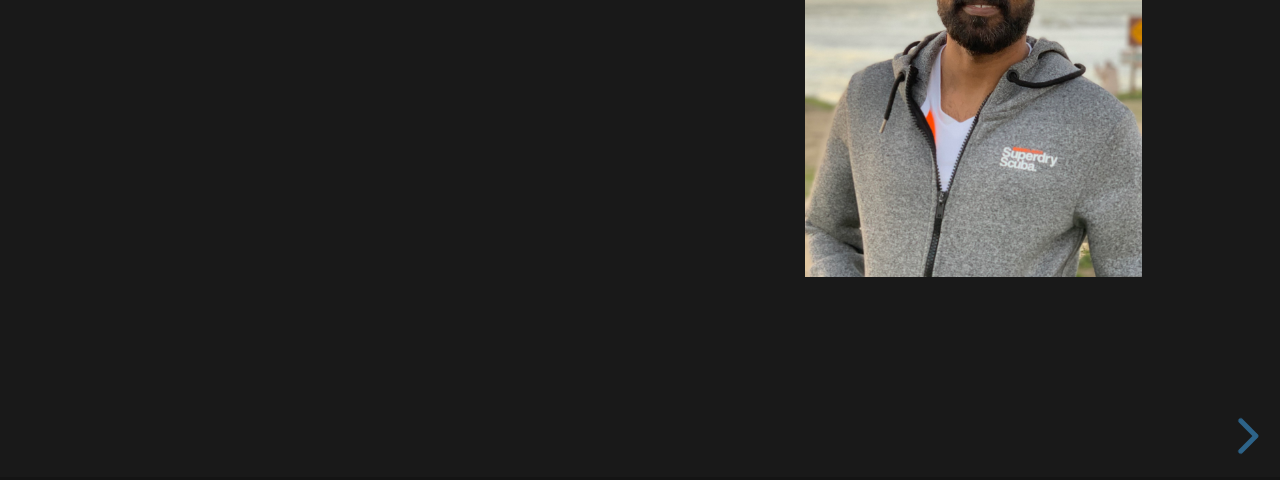
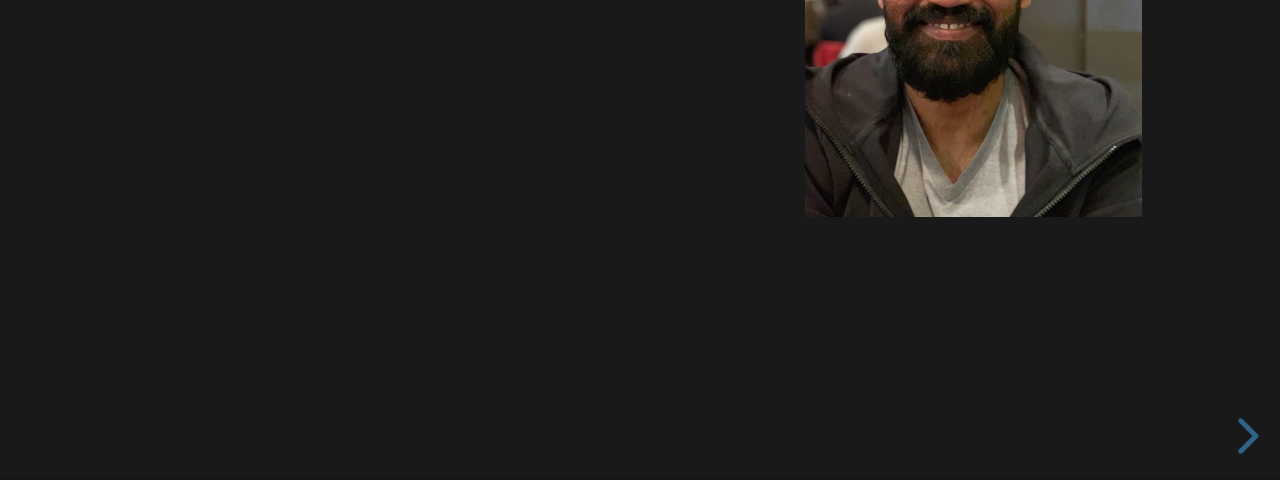
Before and after one commit to ravigawai/Instructor_Ravi, a website: page index.html in a window 1280 px wide. Shown: the part 320-800 px from the top of the page. Drawn offline with Linux system fonts and the light colour scheme.

Commit message:
Update index.html

```diff
--- a/index.html
+++ b/index.html
@@ -48,7 +48,7 @@
 					    </div>
 					    <div class="col-35">
 					    	<br><br>
-					      <img src="img/home/headshot.jpg">
+					      <img src="img/home/new_headshot.jpg">
 					    </div>
 					</div>
 				</section>
```
